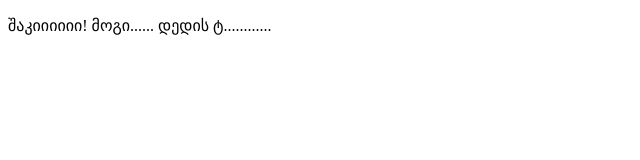
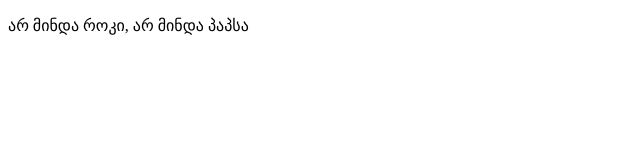
Before and after one commit to Georgiosss/quizard-frontend, an Angular app: page / in a window 1280 px wide. Shown: the top 160 px of the page, without its empty margins (0-640 px from the left). Built offline with nearby package versions, Linux system fonts and the light colour scheme.

Commit message:
change index file content

```diff
--- a/src/app/app.component.html
+++ b/src/app/app.component.html
@@ -1 +1 @@
-<p>შაკიიიიიი! მოგი...... დედის ტ............</p>
+<p>არ მინდა როკი, არ მინდა პაპსა</p>
```
